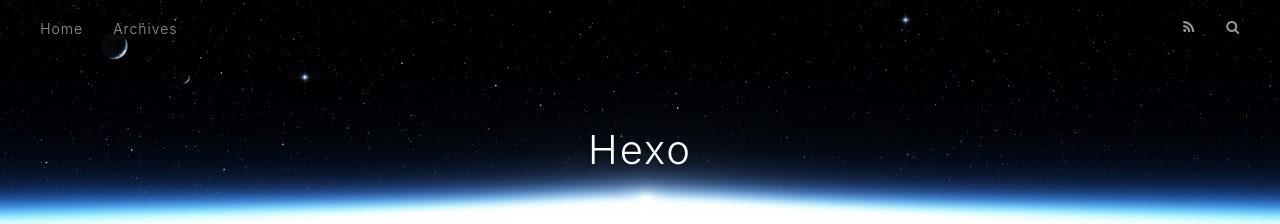
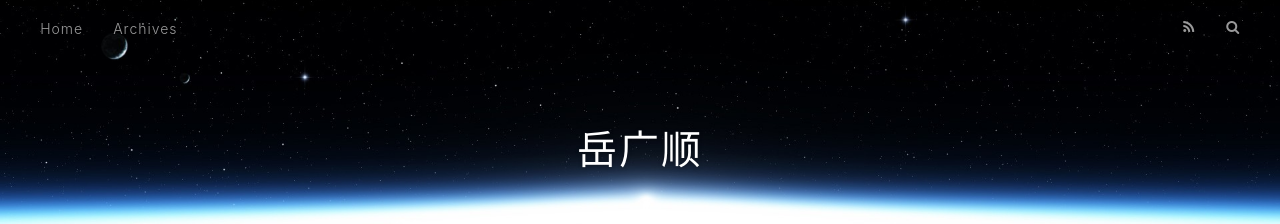
Before and after one commit to yueguangshun1/yueguangshun1.github.io, a plain HTML site: page index.html in a window 1280 px wide. Shown: the top 224 px of the page. Drawn offline with nearby package versions, Linux system fonts and the light colour scheme.

Commit message:
Site updated: 2017-12-26 00:45:11

```diff
--- a/index.html
+++ b/index.html
@@ -33,7 +33,7 @@
   <div id="header-outer" class="outer">
     <div id="header-title" class="inner">
       <h1 id="logo-wrap">
-        <a href="/" id="logo">Hexo</a>
+        <a href="/" id="logo">岳广顺</a>
       </h1>
 
     </div>
```
